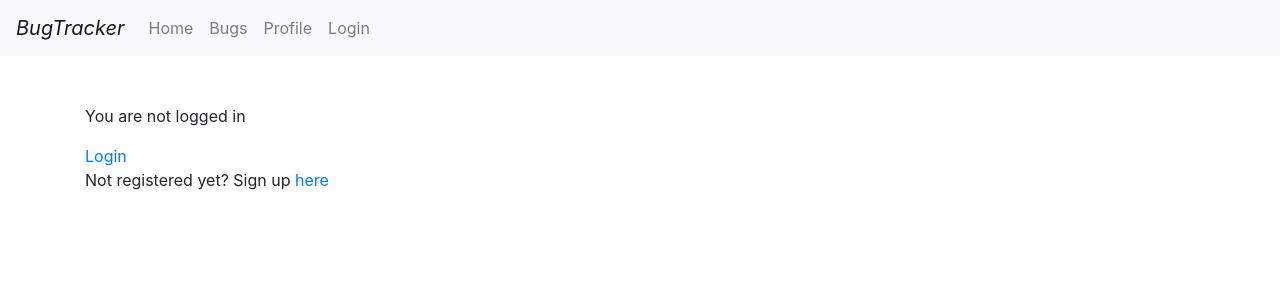
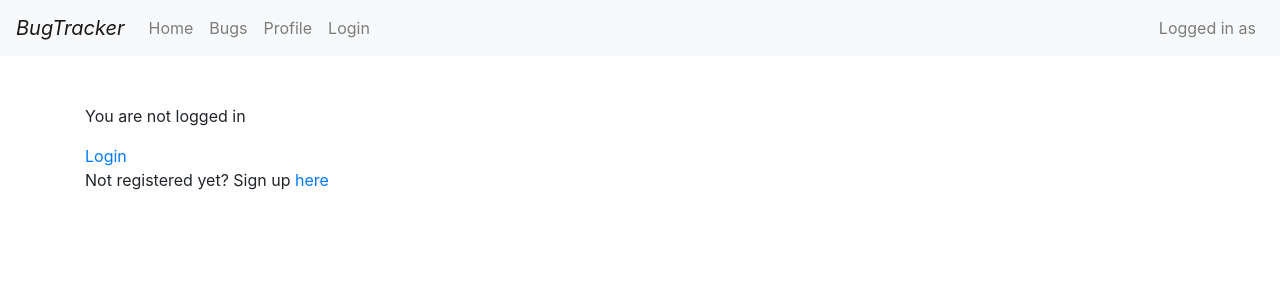
Before and after one commit to AnttiRae/BugTracker, a Django app: template templates/home.html in a window 1280 px wide. Shown: the top 300 px of the page. Run offline with Django 3.2, Linux system fonts and the light colour scheme; the template is opened without the code that fills it, so the values that code supplies are empty; parts of the project's set-up code (start-up, migrations or seed data) failed here and were passed over; some libraries are stand-ins or nearby versions.

Commit message:
navbar now show who is logged in

```diff
--- a/templates/base.html
+++ b/templates/base.html
@@ -15,24 +15,38 @@
   <title>{% block title %}Bug Tracker{% endblock %}</title>
 </head>
 <body>
-  <nav class="navbar navbar-expand-lg navbar-light bg-light sticky-top">
+  <nav class="navbar navbar-expand-md navbar-light bg-light sticky-top">
     <em class="navbar-brand" href="#">BugTracker</em>
       <button class="navbar-toggler" type="button" data-toggle="collapse" data-target="#navbarNavAltMarkup" aria-controls="navbarNavAltMarkup" aria-expanded="false" aria-label="Toggle navigation">
         <span class="navbar-toggler-icon"></span>
       </button>
-    <div class="collapse navbar-collapse" id="navbarNavAltMarkup">
-      <div class="navbar-nav">
-        <a class="nav-item nav-link" href="/">Home</a>
+      <div class="navbar-collapse collapse">
+        <ul class="navbar-nav">
+          <li class="nav-item">
+            <a class="nav-link" href="/">Home</a>
+          </li>
+          <li class="nav-item">
             <a class="nav-item nav-link" href="/bugs/">Bugs</a>
+          </li>
+          <li class="nav-item">
             <a class="nav-item nav-link" href="/profile/">Profile</a>
+          </li>
+          <li>
             {% if user.is_authenticated %}
               <a class="nav-item nav-link" href="/accounts/logout">Logout</a>
             {% else %}
               <a class="nav-item nav-link" href="/accounts/login">Login</a>
             {% endif %}
-      </div>
+          </li>
+        </ul>
+        <ul class="navbar-nav ml-auto">
+              <li class="nav-item">
+                  <a class="nav-link" href="/profile/">Logged in as {{ user.username }}</a>
+              </li>
+          </ul>
       </div>
   </nav>
+
   <main class="container py-5">
       {% block content %}
       {% endblock %}
```
Lines whose indentation alone changed are shown as unchanged.
